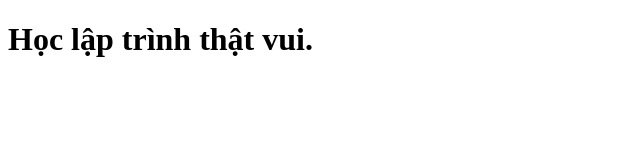
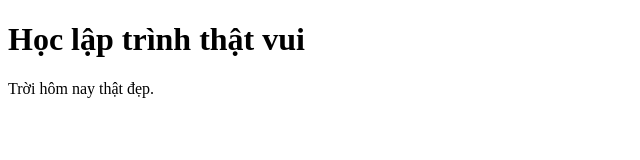
Before and after one commit to ThinhZz/B1910454BT4, a plain HTML site: page index.html in a window 1280 px wide. Shown: the whole page, without its empty margins (0-640 px from the left). Drawn offline with Linux system fonts and the light colour scheme.

Commit message:
Change index.html file

```diff
--- a/index.html
+++ b/index.html
@@ -7,6 +7,7 @@
     <title>Document</title>
 </head>
 <body>
-    <h1>Học lập trình thật vui.</h1>
+    <h1>Học lập trình thật vui</h1>
+    <p>Trời hôm nay thật đẹp.</p>
 </body>
 </html>
```
